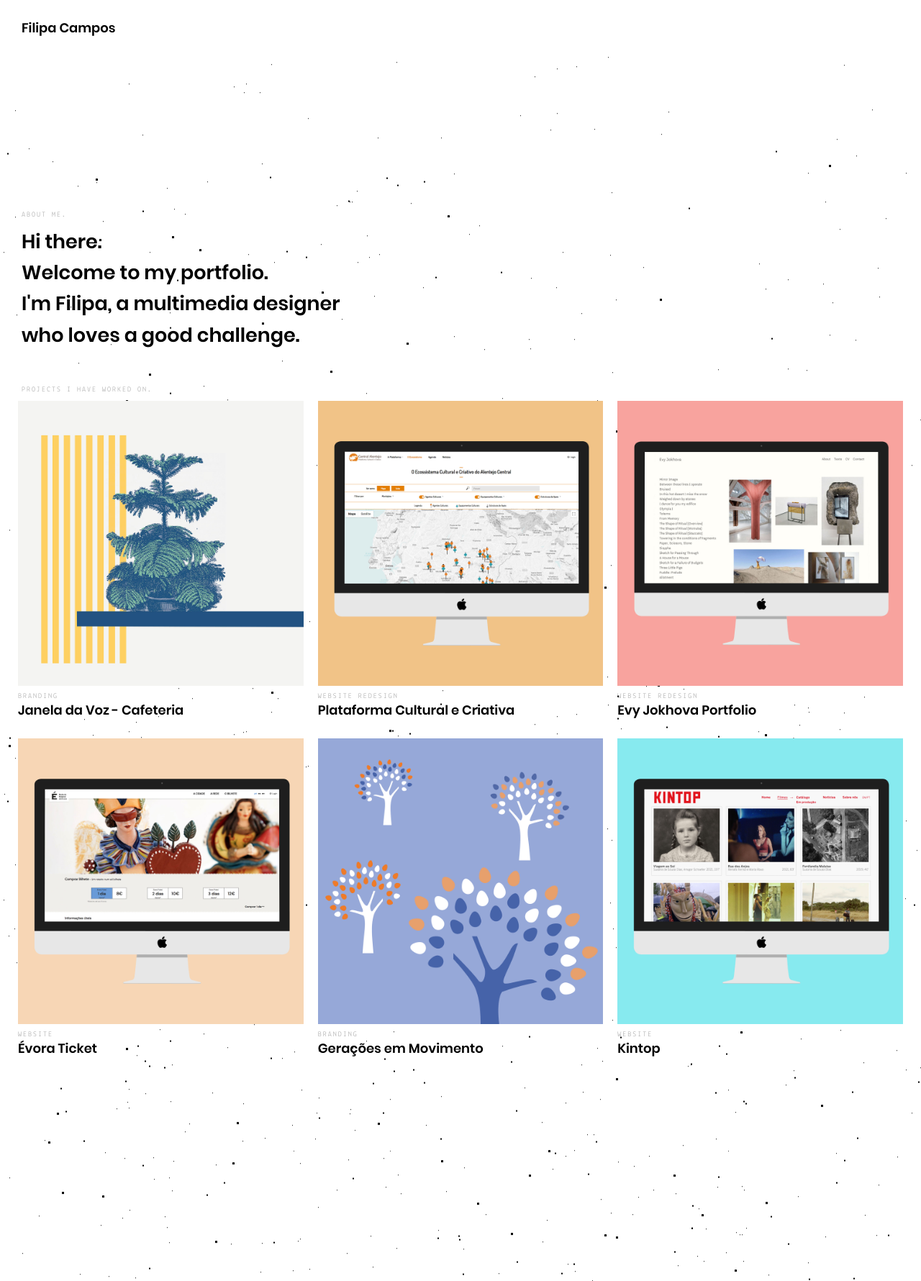
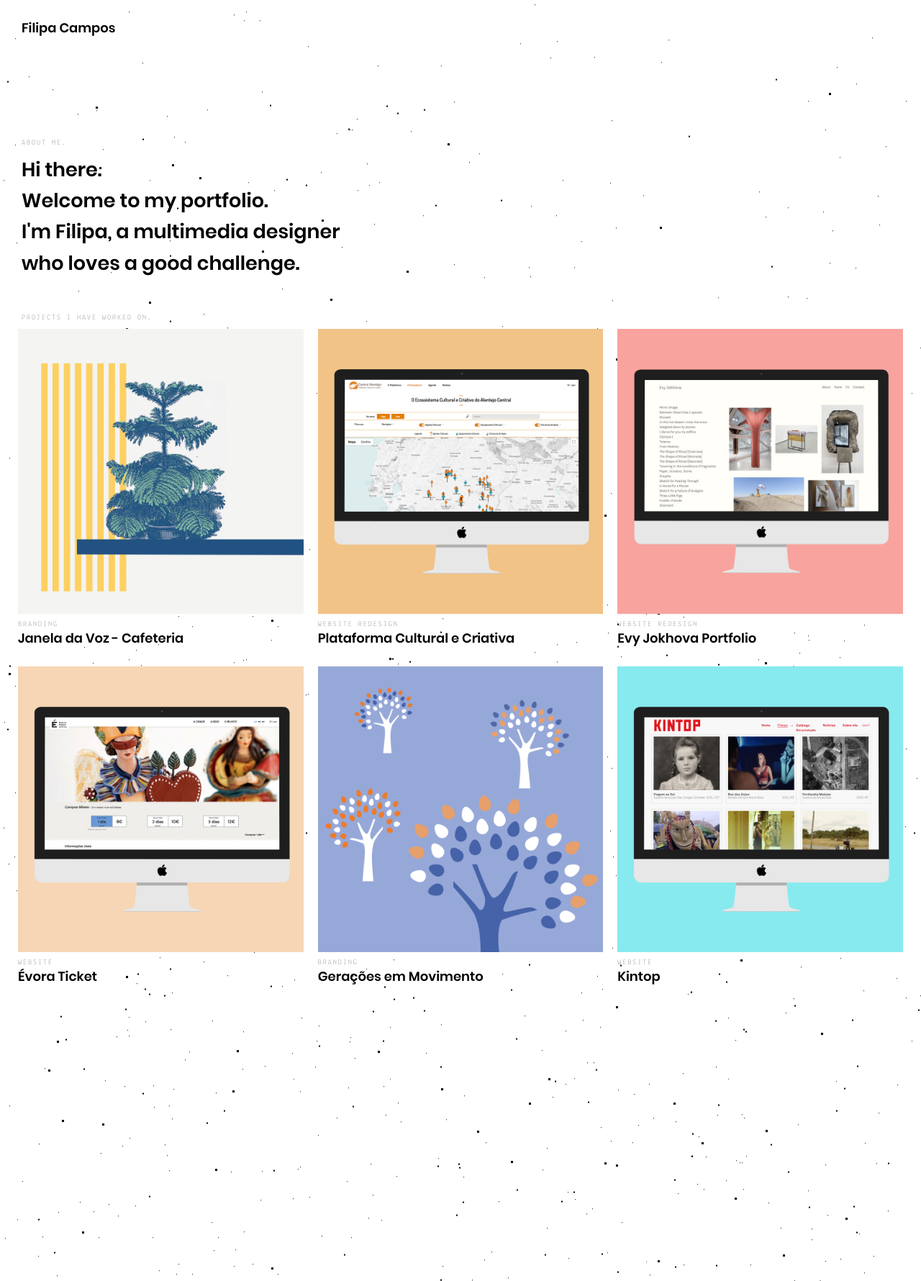
Before and after one commit to filipanoscampos/filipamadethis, a Jekyll site: the page built from index.html, in a window 1280 px wide. Shown: the whole page at 72% size. Built offline with Jekyll 4.4.1, drawn with Linux system fonts in a browser that asks for light colours; nearby versions of some CDN libraries; library files that are not in the unit come from our copies; after the commit the page ends 1680 px from its top, so only the background shows below that.

Commit message:
Update _layout.scss

```diff
--- a/assets/scss/_layout.scss
+++ b/assets/scss/_layout.scss
@@ -40,6 +40,10 @@
 		padding: 21rem 0 0;
 		margin-bottom: 23.42rem;
 	}
+}
+
+.intro{
+	margin-top: -100px;
 }
 
 .intro,
```
